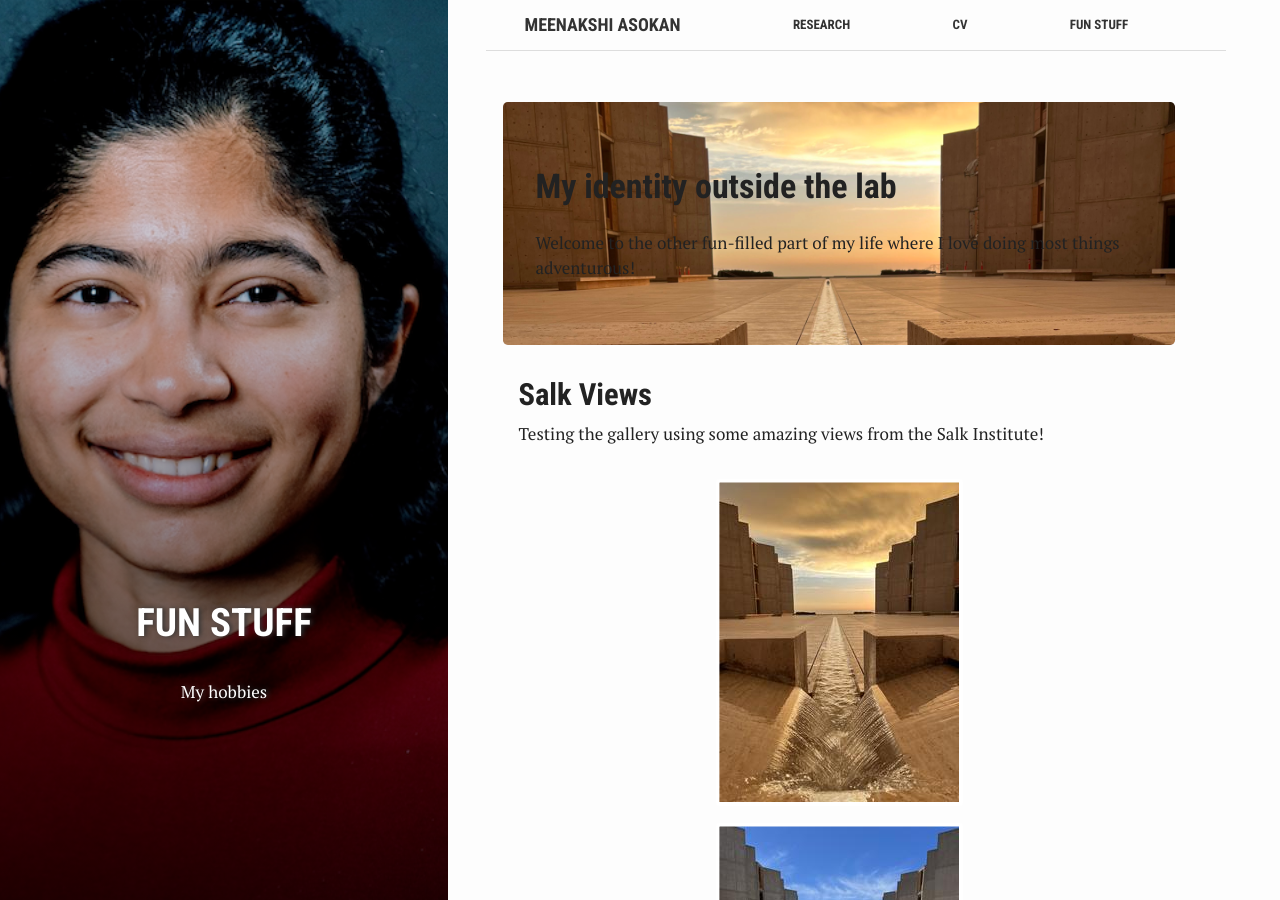
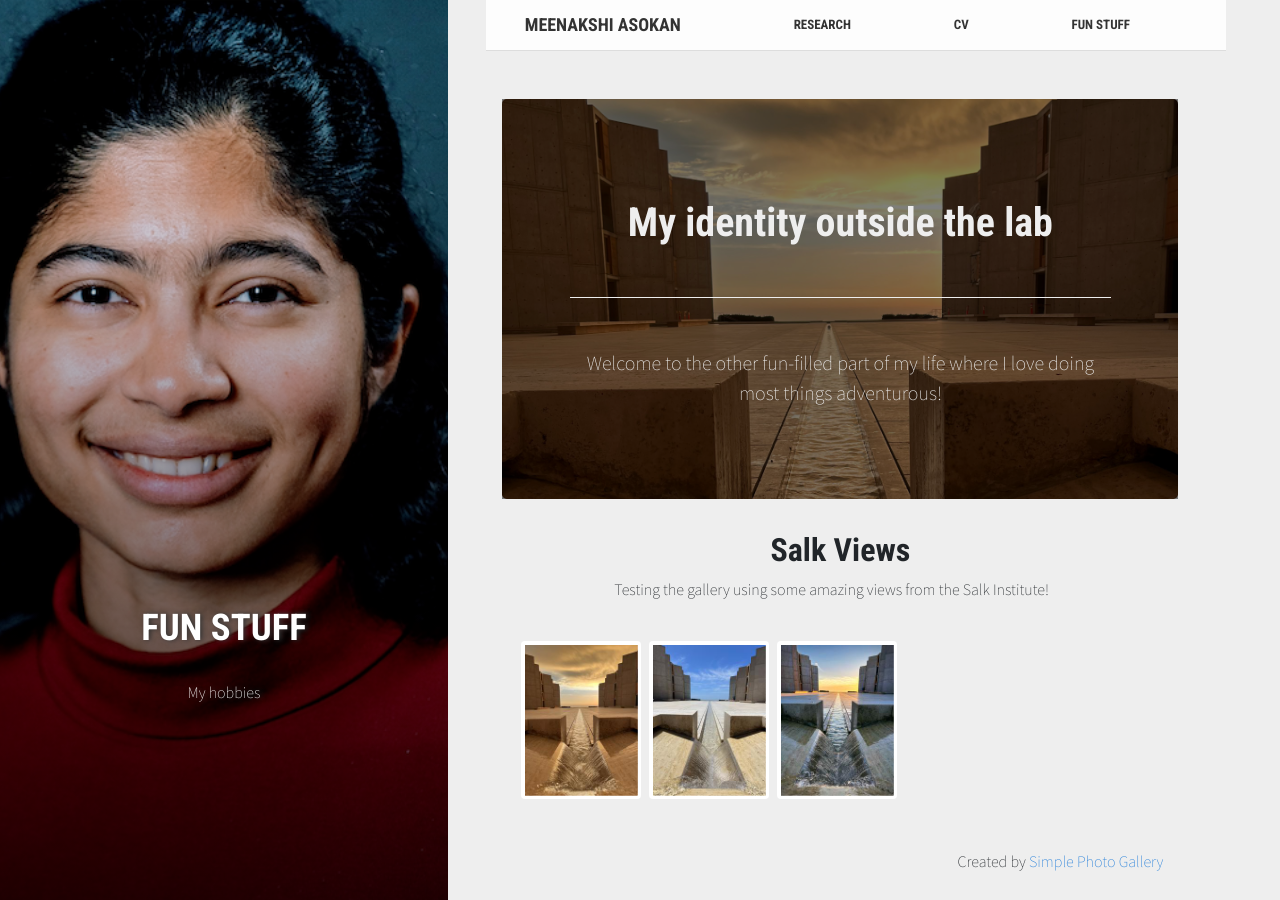
Before and after one commit to Meenakshi-Asokan/Meenakshi-Asokan.github.io, a Jekyll site: the page built from pages/3_gallery.html, in a window 1280 px wide and 900 px high. Built offline with Jekyll 4.4.1, drawn with Linux system fonts in a browser that asks for light colours; nearby versions of some CDN libraries; some web fonts are replaced; library files that are not in the unit come from our copies.

Commit message:
Update 3_gallery.html

```diff
--- a/pages/3_gallery.html
+++ b/pages/3_gallery.html
@@ -25,9 +25,9 @@ active: true
   <meta name="twitter:image:alt" content="My Gallery">
 
   <link rel="stylesheet" href="https://stackpath.bootstrapcdn.com/bootstrap/4.3.1/css/bootstrap.min.css" integrity="sha384-ggOyR0iXCbMQv3Xipma34MD+dH/1fQ784/j6cY/iJTQUOhcWr7x9JvoRxT2MZw1T" crossorigin="anonymous">
-  <link rel="stylesheet" href="/assets/css/photoswipe.css">
-  <link rel="stylesheet" href="/assets/css/default-skin.css">
-  <link rel="stylesheet" href="/assets/css/main.css">
+  <link rel="stylesheet" href="/assets/css/gallery_css/photoswipe.css">
+  <link rel="stylesheet" href="/assets/css/gallery_css/default-skin.css">
+  <link rel="stylesheet" href="/assets/css/gallery_css/main.css">
 
   <link href="https://fonts.googleapis.com/css?family=Source+Sans+Pro:200&display=swap" rel="stylesheet">
 
```
